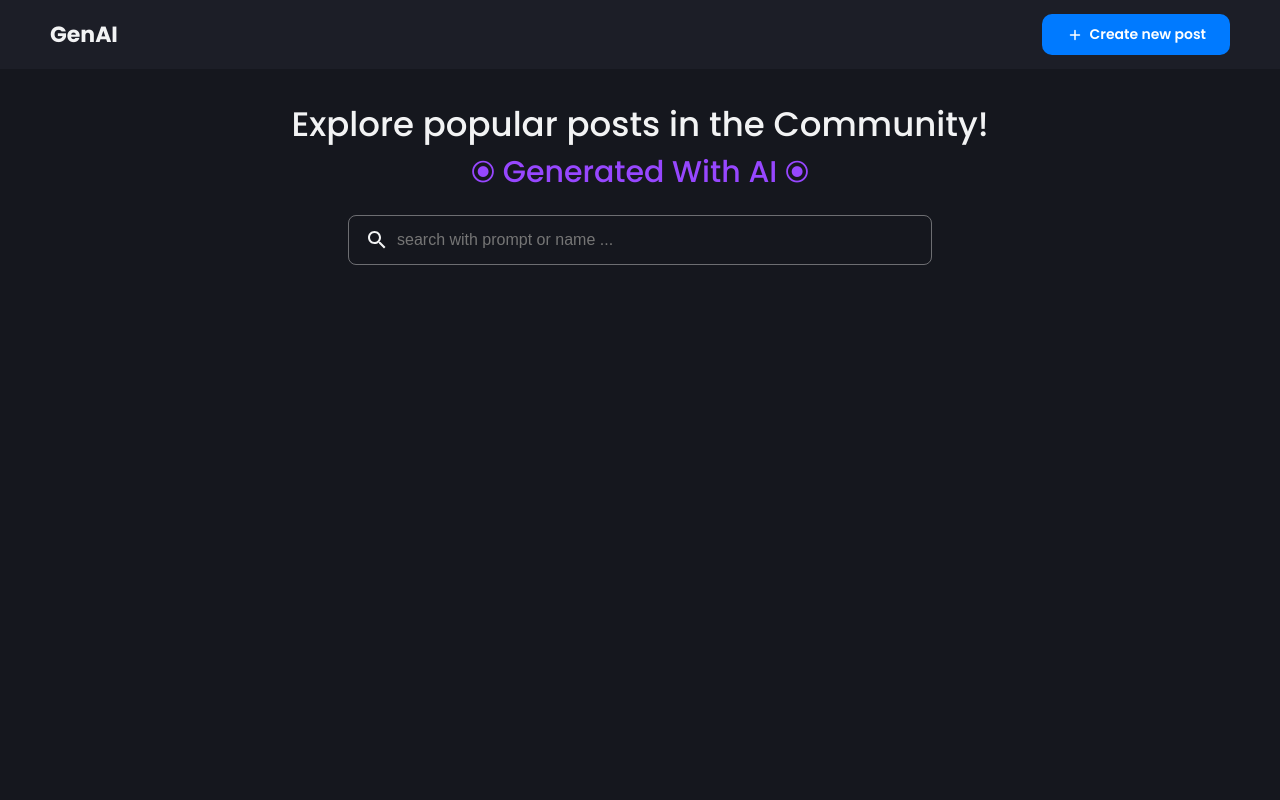
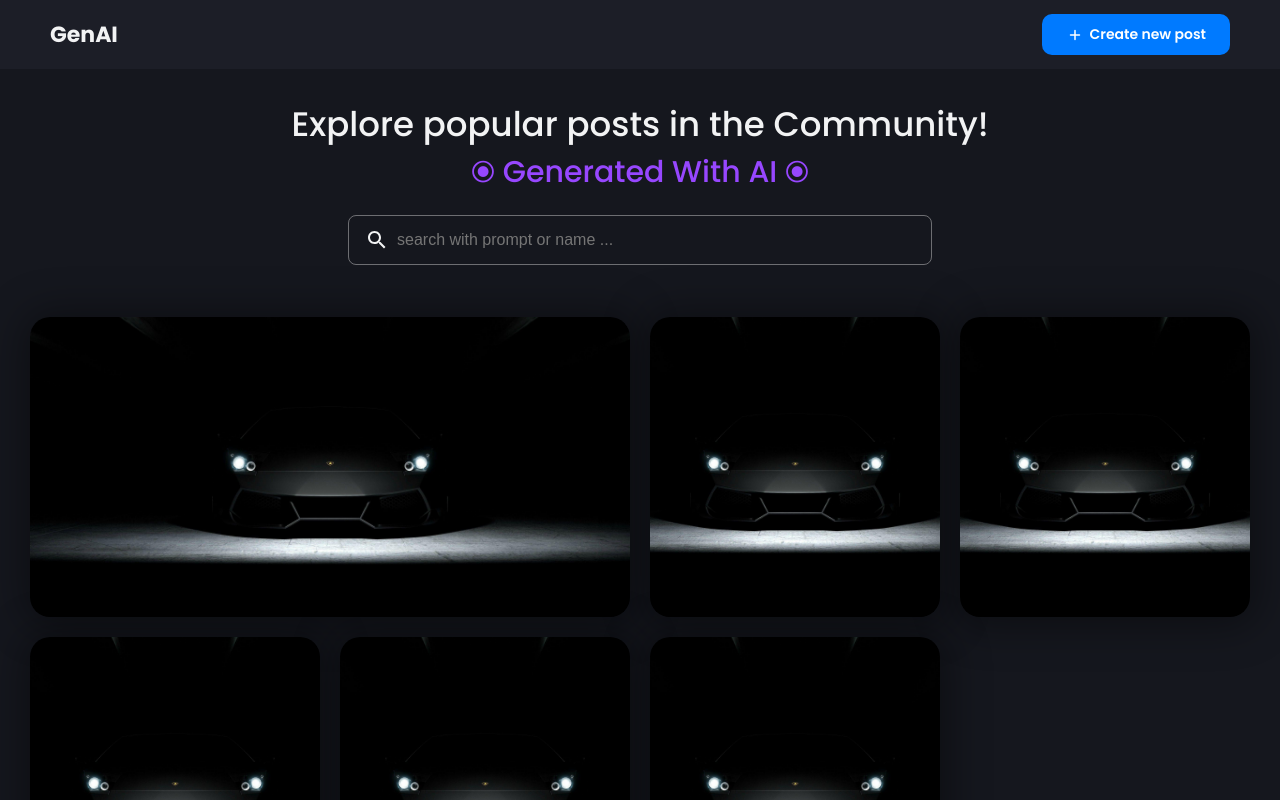
Before and after one commit to saurabhyadav0810/img_genarator_AI_frontend, a React (Vite) app: page / in a window 1280 px wide. Built offline with nearby package versions, Linux system fonts and the light colour scheme.

Commit message:
Created and styled Img-Card

```diff
--- /dev/null
+++ b/src/components/ImageCard.jsx
@@ -0,0 +1,93 @@
+import React from "react";
+import styled from "styled-components";
+import { LazyLoadImage } from "react-lazy-load-image-component";
+import { Avatar } from "@mui/material";
+import { DownloadRounded } from "@mui/icons-material";
+import FileSaver from "file-saver";
+const Card = styled.div`
+ position: relative;
+ display: flex;
+ border-radius: 20px;
+ box-shadow: 1px 2px 40px 8px ${({ theme }) => theme.black + 60};
+ cursor: pointer;
+ transition: all 0.3s ease;
+ width: 100%;
+ height: 300px;
+ overflow: hidden;
+
+ &:hover {
+   box-shadow: 1px 2px 40px 8px ${({ theme }) => theme.black + 80};
+   scale: 1.05;
+ }
+
+ &:nth-child(1) {
+   grid-column: auto/span 2;
+
+ }
+`;
+const HoverOverlay = styled.div`
+opacity: 0;
+position: absolute;
+top: 0;
+left: 0;
+right: 0;
+bottom: 0;
+display: flex;
+flex-direction: column;
+align-items: start;
+gap: 10px;
+backdrop-filter: blur(2px);
+background: rgba(0, 0, 0, 0.5);
+color: ${({ theme }) => theme.white};
+transition: opacity 0.3s ease;
+border-radius: 6px;
+justify-content: end;
+padding: 16px;
+${Card}:hover & {
+opacity: 1;
+}
+
+`;
+const Prompt = styled.div`
+    font-weight: 400;
+    font-size: 15px;
+    display: flex;
+    gap: 8px;
+    align-items: center;
+    color: ${({ theme }) => theme.white};
+`;
+
+const Author = styled.div`
+    font-weight: 400;
+    font-size: 15px;
+    display: flex;
+    gap: 8px;
+    align-items: center;
+    color: ${({ theme }) => theme.white};
+`;
+const ImageCard = ({item}) => {
+    return (
+        <Card>
+            <LazyLoadImage
+            width="100%"
+            height="100%"
+            style={{objectFit: "cover"}}
+            src={item?.photo}
+            alt="Generated Image" />
+            <HoverOverlay>
+                <Prompt>{item.prompt}</Prompt>
+                <div style={{display: "flex",
+                      width: "100%",
+                      alignItems: "center",
+                      justifyContent: "space-between"}}>
+                <Author>
+                    <Avatar sx={{ width: "32px", height: "32px" }}>{item.author.charAt(0)}</Avatar>
+                    {item.author}
+                    </Author>
+                    <DownloadRounded onClick={() =>FileSaver.saveAs(item?.photo, "download.jpg")} />
+                </div>
+            </HoverOverlay>
+        </Card>
+    )
+}
+export default ImageCard;
--- a/src/components/button.jsx
+++ b/src/components/button.jsx
@@ -2,7 +2,7 @@ import { CircularProgress } from "@mui/material";
 import React from "react";
 import styled from "styled-components";
 
-const Button = styled.div`
+const StyledButton = styled.div`
   border-radius: 10px;
   color: white;
   font-size: 14px;
@@ -48,7 +48,7 @@ ${({ flex }) =>
 `}
 `;
 
-const button = ({
+const Button = ({
   text,
   isLoading,
   isDisabled,
@@ -59,7 +59,7 @@ const button = ({
   flex,
 }) => {
   return (
-    <Button
+    <StyledButton
       onClick={() => !isDisabled && !isLoading && onClick()}
       isDisabled={isDisabled}
       type={type}
@@ -75,8 +75,8 @@ const button = ({
       {text}
       {isLoading && <> . . .</>}
       {rightIcon}
-    </Button>
+    </StyledButton>
   );
 };
 
-export default button;
+export default Button;
--- a/src/pages/Home.jsx
+++ b/src/pages/Home.jsx
@@ -1,6 +1,7 @@
 import React from 'react';
 import styled from 'styled-components';
 import SearchBar from '../components/SearchBar.jsx';
+import ImageCard from '../components/ImageCard.jsx';
 const Container = styled.div`
 height: 100%;
 overflow-y: scroll;
@@ -37,14 +38,51 @@ color: ${({ theme }) => theme.secondary};
 }
 `;
 
+const Wrapper = styled.div`
+width: 100%;
+max-width: 1400px;
+padding: 32px 0px;
+display: flex;
+justify-content: center;
+`;
+const CardWrapper = styled.div`
+display: grid;
+gap: 20px;
+@media(min-width: 1200px) {
+grid-template-columns: repeat(4, 1fr);
+}
+@media(min-width: 640px) and (max-width: 1199px) {
+    grid-template-columns: repeat(3, 1fr);
+}
+@media(max-width: 639px) {
+grid-template-columns: repeat(2, 1fr);
+}
+
+
+`;
 
 const Home = () => {
+    const item = {
+        photo: "../2.jpg",
+        author: "Saurabh Yadav",
+        prompt: "Black theme car"
+    };
     return <Container>
         <Headline>Explore popular posts in the Community!
             <Span>⦿ Generated With AI ⦿</Span>
         </Headline>
         <SearchBar />
+        <Wrapper >
+            <CardWrapper>
+                <ImageCard item={item} />
+                <ImageCard item={item} />
+                <ImageCard item={item} />
+                <ImageCard item={item} />
+                <ImageCard item={item} />
+                <ImageCard item={item} />
 
+            </CardWrapper>
+        </Wrapper>
     </Container>;
 };
 
```
Also changed, not shown: 2.jpg (added).
